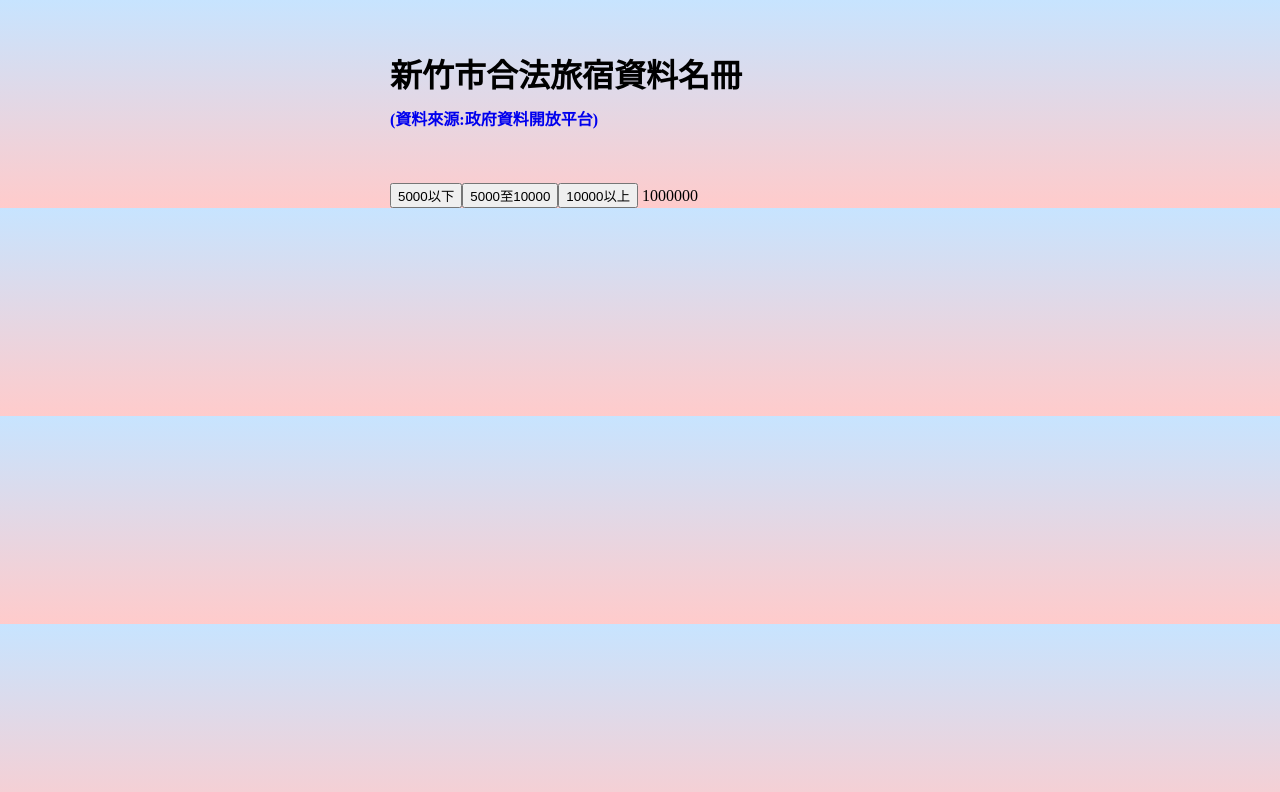
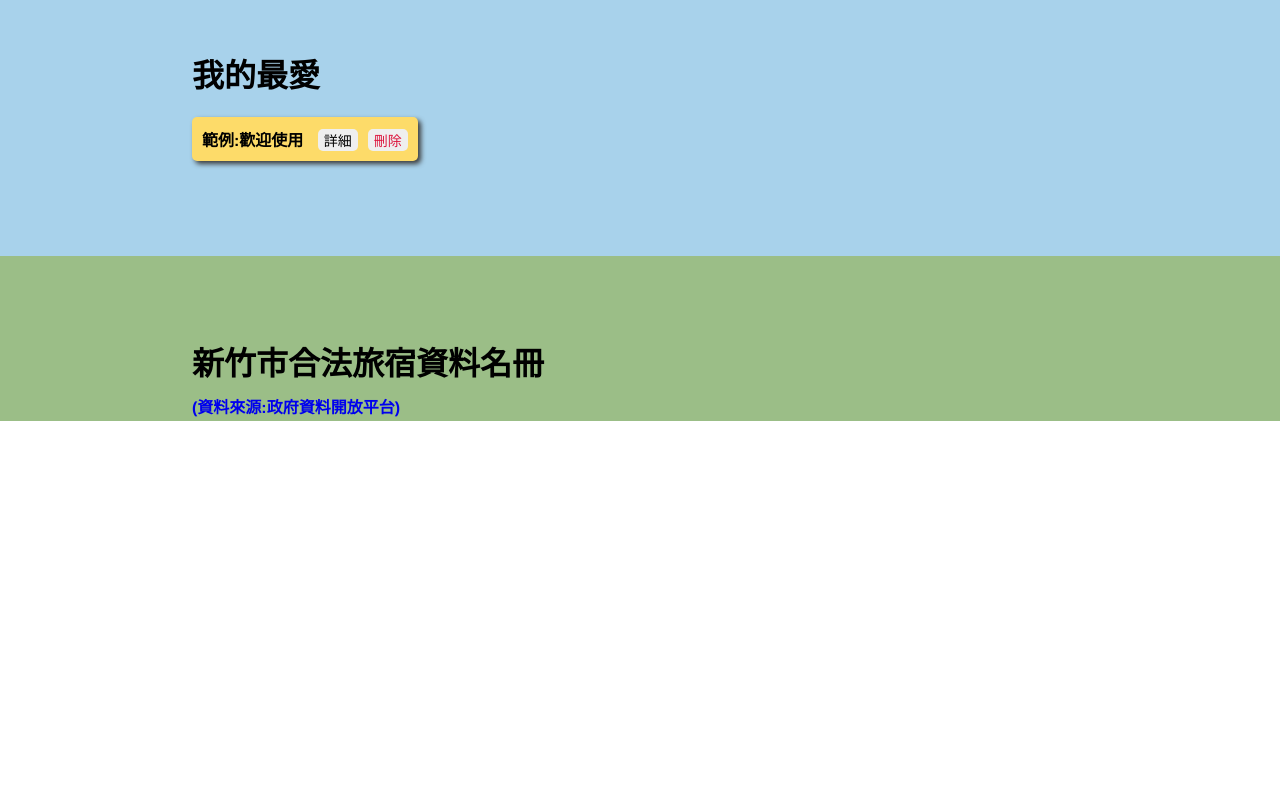
Before and after one commit to tim950112/tim950112.github.io, a plain HTML site: page works/api3/index.html in a window 1280 px wide. Drawn offline with nearby package versions, Linux system fonts and the light colour scheme; no server answers.

Commit message:
新增串接api與vue練習作品
新增串接api與vue練習作品

```diff
--- /dev/null
+++ b/works/api3/index.css
@@ -0,0 +1,86 @@
+body {
+    /* width: 70%; */
+    margin: auto;
+    font-family: "Helvetica", "Arial", "LiHei Pro", "微軟正黑體", sans-serif;
+}
+
+.title {
+    /* margin-bottom: 50px; */
+    margin-top: 50px;
+}
+
+a {
+    text-decoration: none;
+    font-size: 16px;
+}
+
+.infoCard {
+    margin-bottom: 50px;
+}
+
+.order {
+    border-bottom: 3px solid rgb(129, 129, 129);
+    font-weight: bold;
+}
+
+#hotel {
+    background-color: rgb(155, 190, 135);
+    /* position: relative;
+    top: 30px; */
+    padding-top: 18rem;
+    padding-left: 15%;
+    padding-right: 15%;
+}
+
+#mytag {
+    background-color: rgb(168, 210, 235);
+    position: fixed;
+    width: 70%;
+    /* width: 100%; */
+    height: 32%;
+    padding-left: 15%;
+    padding-right: 15%;
+    overflow-y: scroll;
+}
+
+#tag {
+    display: flex;
+    flex-wrap: wrap;
+}
+
+.card {
+    background-color: #fff;
+    color: #000;
+    margin-right: 16px;
+    margin-top: 0;
+    padding: 10px;
+    border-radius: 5px;
+    box-shadow: 3px 3px 5px rgb(59, 59, 59);
+    transition: all 0.5s ease 0;
+    background-color: rgb(253, 219, 105);
+    font-weight: bold;
+}
+
+.card button:hover {
+    transform: scale(1.1, 1.1);
+}
+
+.card button {
+    margin-left: 10px;
+    border-radius: 5px;
+    border: none;
+    font-size: 14px;
+}
+
+#warning {
+    color: crimson;
+}
+
+@media screen and (max-width:768px) {
+    #hotel {
+        padding-top: 15rem;
+    }
+    #mytag {
+        width: 100%;
+    }
+}
--- a/works/api2/test.html
+++ b/works/api3/index.html
@@ -10,14 +10,27 @@
 </head>
 
 <body>
-    <div class="title">
-        <h1>新竹市合法旅宿資料名冊<br><a href=https://data.gov.tw/dataset/67759>(資料來源:政府資料開放平台)</a></h1>
+    <div id="main">
+        <div id="mytag">
+            <div class="title">
+                <h1>我的最愛</h1>
+            </div>
+            <div id="tag">
+                <p class="card" v-for="(item,index) in checked">{{ item }}
+                    <button v-on:click="goto(index)">詳細</button>
+                    <button id="warning" v-on:click="remove(index)">刪除</button>
+                </p>
+
+            </div>
+        </div>
+        <div id="hotel">
+            <div class="title">
+                <h1>新竹市合法旅宿資料名冊<br><a href=https://data.gov.tw/dataset/67759>(資料來源:政府資料開放平台)</a></h1>
+            </div>
+            <div id="contain"></div>
+        </div>
     </div>
-    <div id="contain">
-        <button @click="low">5000以下</button>
-        <button @click="medium">5000至10000</button>
-        <button @click="high">10000以上</button> {{pmax}}
-    </div>
+
 
     <script>
         var cros = 'https://cors-anywhere.herokuapp.com/';
@@ -31,21 +44,6 @@
             var dataset = JSON.parse(this.responseText);
 
             if (this.readyState === 4 && this.status === 200) {
-                // dataset.forEach((data) => {
-                //     let newCard = document.createElement("div");
-                //     newCard.className = "infoCard";
-                //     document.querySelector("#contain").appendChild(newCard);
-                //     let newCardInfo = `
-                //     	<div class="order">${data.序號}</div>
-                //     	<h3 class="name">${data.旅館名稱}</h3>
-                //     	<p class="address">營業地址 : ${data.營業地址}</p>
-                //     	<p class="tel">電話 : ${data.電話}</p>
-                //     	<p class="low">最低價格 : ${data.最低價格} 元</p>
-                //     	<p class="high">最高價格 : ${data.最高價格} 元</p>
-                //     	<p class="num">房間總數 : ${data.房間總數} 間</p>
-                // 	`;
-                //     newCard.innerHTML = newCardInfo;
-                // })
                 dataset.forEach((data) => {
                     let newCard = document.createElement("div");
                     newCard.className = "infoCard";
@@ -58,33 +56,40 @@
 		            	<p class="low">最低價格 : ${data.最低價格} 元</p>
 		            	<p class="high">最高價格 : ${data.最高價格} 元</p>
 		            	<p class="num">房間總數 : ${data.房間總數} 間</p>
+                        <input type="checkbox" id="checkbox${data.序號}" value="${data.序號}.${data.旅館名稱}" v-model="checked">
+                        <label for="checkbox${data.序號}">加入最愛</label>
 	            	`;
                     newCard.innerHTML = newCardInfo;
                 })
             }
         };
     </script>
+
     <script src="https://unpkg.com/vue@next"></script>
     <script>
-        const hotel = Vue.createApp({
+        let myvue = Vue.createApp({
             data() {
                 return {
-                    pmin: 0,
-                    pmax: 1000000,
+                    note: "#",
+                    checked: ['範例:歡迎使用']
                 }
             },
             methods: {
-                low() {
-                    this.pmax = 5000;
+                remove: function(index) {
+                    this.checked.splice(index, 1);
                 },
-                medium() {
+                goto: function(index) {
+                    //取出旅館序號
+                    this.note = this.checked[index].split(".").splice(0, 1);
+                    //mytag區塊高度
+                    let tagh = document.getElementById("mytag").offsetHeight;
+                    //旅館input與頂端距離
+                    let checkt = document.getElementById("checkbox" + this.note).offsetTop;
+                    document.documentElement.scrollTop = checkt - tagh - 300;
+                }
+            }
 
-                },
-                high() {
-
-                },
-            }
-        }).mount("#contain");
+        }).mount("#main");
     </script>
 
 </body>
```
Also changed, not shown: index.html (+7 -7 lines), images/api3.jpg (added).
